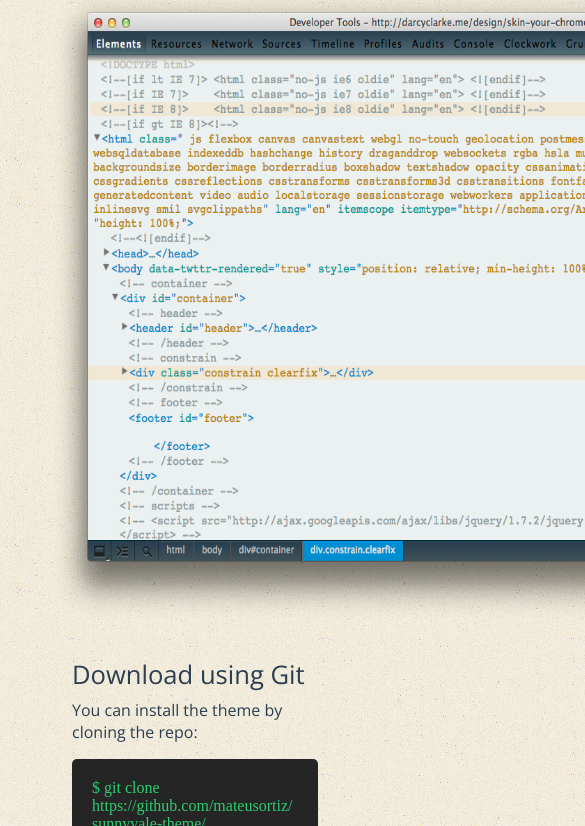
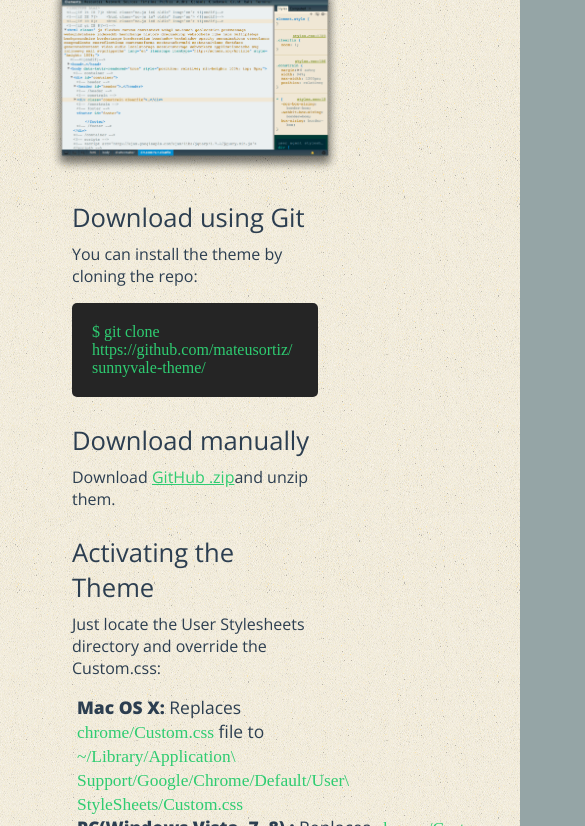
Before and after one commit to mateusortiz/sunnyvale-theme, a plain HTML site: page chrome/index.html in a window 390 px wide. Shown: the part 402-1228 px from the top of the page, 585 px wide, since content can reach past the window. Drawn offline with nearby package versions, Linux system fonts and the light colour scheme.

Commit message:
responsive images

```diff
--- a/assets/css/style.css
+++ b/assets/css/style.css
@@ -64,8 +64,9 @@ h4 {
 }
 
 .img {
-	width: 834px;
-	height: 642px;
+	display: block;
+	height: auto;
+	max-width: 100%;
 }
 
 /* ===================================================
--- a/chrome/index.html
+++ b/chrome/index.html
@@ -44,7 +44,7 @@
 
 			<div id="devtools">
 				<h2>Chrome DevTools</h2>
-				<img src="../assets/img/chrome.png" alt="Preview DevTools" class="img">
+				<img class="img" src="../assets/img/chrome.png" alt="Preview DevTools" width="834" height="642">
 				<div class="instruction">
 					<h4>Download using Git</h4>
 					<p>You can install the theme by cloning the repo:</p>
```
Also changed, not shown: index.html (+1 -1 lines).
